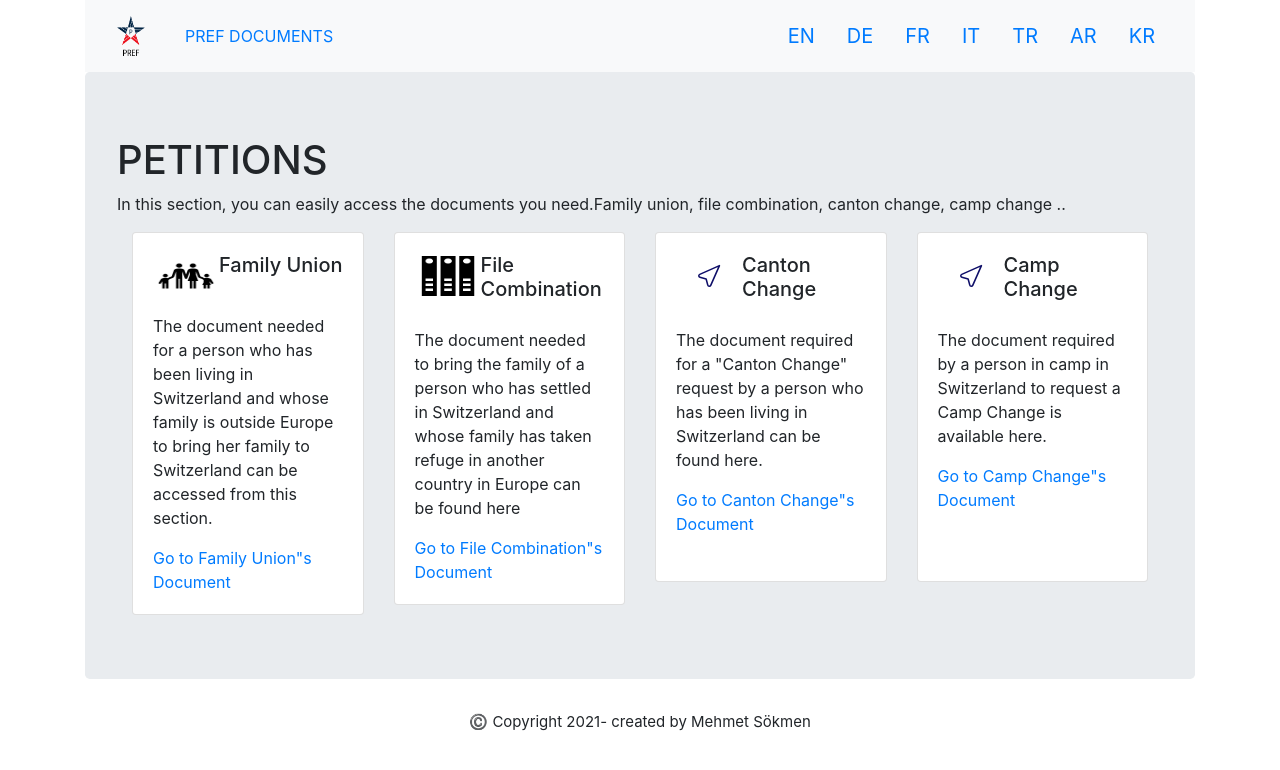
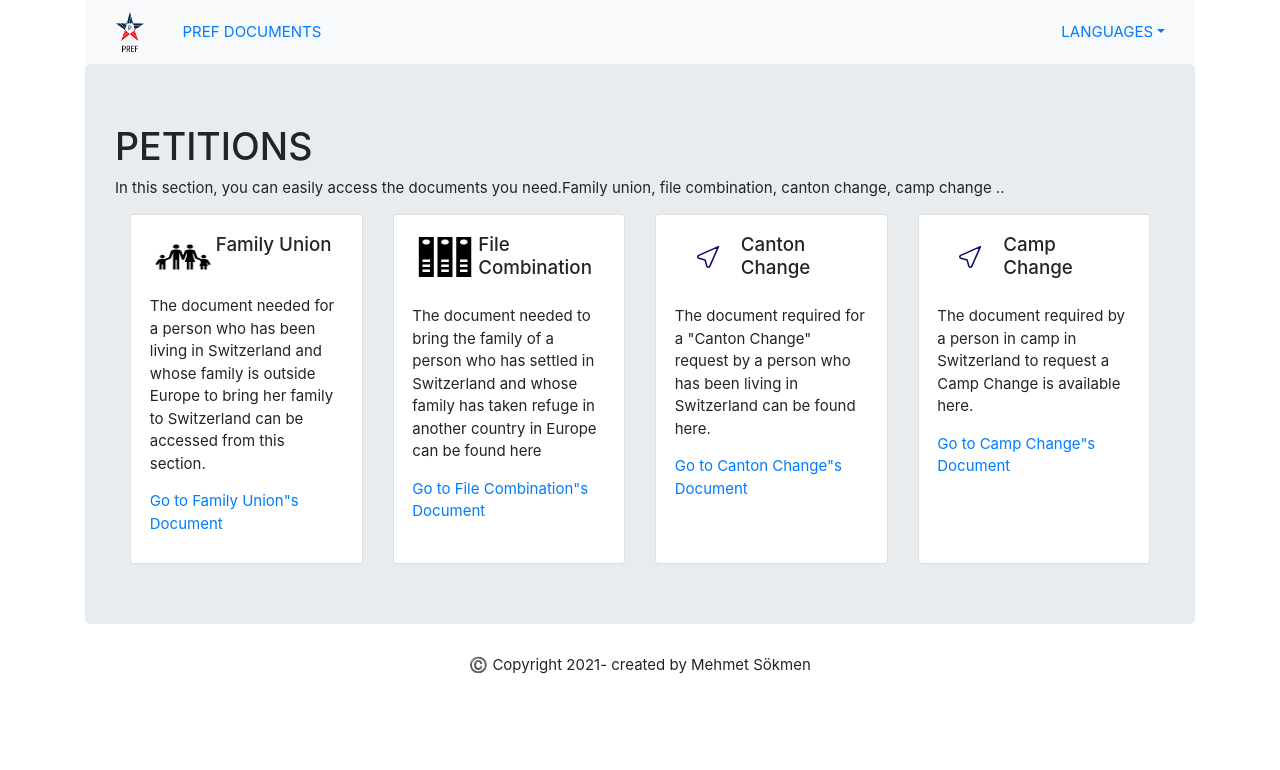
Before and after one commit to sokmen4083/PREF-LAST, a React (Create React App) app: page / in a window 1280 px wide. Shown: the top 770 px of the page. Built offline with nearby package versions, Linux system fonts and the light colour scheme.

Commit message:
Design updated

```diff
--- a/src/App.css
+++ b/src/App.css
@@ -1,7 +1,9 @@
 .App {
   text-align: center;
 }
-
+*{
+  font-size: 15px;
+}
 .App-logo {
   height: 40vmin;
   pointer-events: none;
--- a/src/App.js
+++ b/src/App.js
@@ -4,7 +4,7 @@ import { BrowserRouter as Router, Route, Link } from 'react-router-dom';
 import Family   from './Dashboard/FamilyUnion';
 import './Dashboard/PrefDocuments';
 import logo from './logom.png';
-import { Container, Row, Col, Navbar, Nav } from 'react-bootstrap';
+import { Container, Row, Col, Navbar, Nav,NavDropdown } from 'react-bootstrap';
 import { FileCombination } from './Dashboard/FileCombination';
 import { CantonChange } from './Dashboard/CantonChange';
 import { CampChange } from './Dashboard/CampChange';
@@ -38,6 +38,7 @@ function App() {
                       <Nav.Link><Link to="/PrefDocuments">PREF {t('document')}</Link></Nav.Link>
                   </Nav>
                 </Navbar.Collapse>
+                <NavDropdown title={t('language')} id="collasible-nav-dropdown">
                 <Navbar.Brand >
                   <Nav>
                 <Nav.Link><Link className='image' onClick={() => changeLanguage('en')}>EN</Link></Nav.Link>
@@ -73,17 +74,17 @@ function App() {
                 <Nav.Link><Link className='image' onClick={() => changeLanguage('kr')}>KR</Link></Nav.Link>
                 </Nav>
                 </Navbar.Brand>
+                </NavDropdown>
             </Navbar>
             </Col>
           </Row>
           <Row>
             <Col>
-                    <Route path='/PrefDocuments'  component={PrefDocuments}/>
+                    <Route path='/'  component={PrefDocuments}/>
                     <Route path='/FamilyUnion' component={Family}/>
                     <Route path='/fileCombination' component={FileCombination}/>
                     <Route path='/CantonChange' component={CantonChange}/>
                     <Route path='/CampChange' component={CampChange}/>
-                    <Route path='/' exact={true}  component={PrefDocuments}/>
             </Col>
           </Row>
         </Container>
--- a/src/Dashboard/PrefDocuments.js
+++ b/src/Dashboard/PrefDocuments.js
@@ -10,7 +10,7 @@ import { useTranslation } from 'react-i18next'
 export default function PrefDocuments() {
   const { t } = useTranslation()
     return (
-      <Jumbotron>
+      <Jumbotron className= 'jumbo'>
         <h1>{t('PETITIONS')}</h1>
         <p>
           {t('explain')}
--- a/src/index.css
+++ b/src/index.css
@@ -7,7 +7,6 @@ body {
   -moz-osx-font-smoothing: grayscale;
   text-align: center;
   font-size: 25px;
-  background-color: rgb(211, 231, 190);
 }
 
 code {
--- a/src/translations/ar/translations.js
+++ b/src/translations/ar/translations.js
@@ -1,5 +1,6 @@
 export const TRANSLATIONS_AR = {
     document: 'مستندات',
+    language: 'اللغات',
     copy: 'حقوق النشر',
     creat: 'انشأ من قبل',
     PETITIONS: 'التماسات',
--- a/src/translations/de/translations.js
+++ b/src/translations/de/translations.js
@@ -1,5 +1,6 @@
 export const TRANSLATIONS_DE = {
     document: 'DOKUMENTS',
+    language: 'SPRACHEN',
     copy: 'Urheberrechte',
     creat: 'erstellt von',
     PETITIONS: 'PETITIONEN',
--- a/src/translations/en/translations.js
+++ b/src/translations/en/translations.js
@@ -1,5 +1,6 @@
 export const TRANSLATIONS_EN = {
     document: 'DOCUMENTS',
+    language: 'LANGUAGES',
     copy: 'Copyright',
     creat: 'created by',
     PETITIONS: 'PETITIONS',
--- a/src/translations/fr/translations.js
+++ b/src/translations/fr/translations.js
@@ -1,5 +1,6 @@
 export const TRANSLATIONS_FR = {
     document: 'DOCUMENTS',
+    language: 'LANGUES',
     copy: 'Droits D"auteur',
     creat: 'Créé par',
     PETITIONS: 'PÉTITIONS',
--- a/src/translations/it/translations.js
+++ b/src/translations/it/translations.js
@@ -1,5 +1,6 @@
 export const TRANSLATIONS_IT = {
     document: 'DOCUMENTI',
+    language: 'LE LINGUE',
     copy: 'Diritto d"autore',
     creat: 'creato da',
     PETITIONS: 'PETIZIONI',
--- a/src/translations/kr/translations.js
+++ b/src/translations/kr/translations.js
@@ -1,5 +1,6 @@
 export const TRANSLATIONS_KR = {
   document: 'BELGEYN',
+  language: 'ZIMAN',
   copy: 'Copyright',
   creat: 'afirandin ji hêla',
   PETITIONS: 'XWESTIN',
--- a/src/translations/tr/translations.js
+++ b/src/translations/tr/translations.js
@@ -1,5 +1,6 @@
 export const TRANSLATIONS_TR = {
     document: 'EVRAKLAR',
+    language: 'DİLLER',
     copy: 'Telif hakları',
     creat: 'tarafından yapıldı',
     PETITIONS: 'DİLEKÇELER',
```
